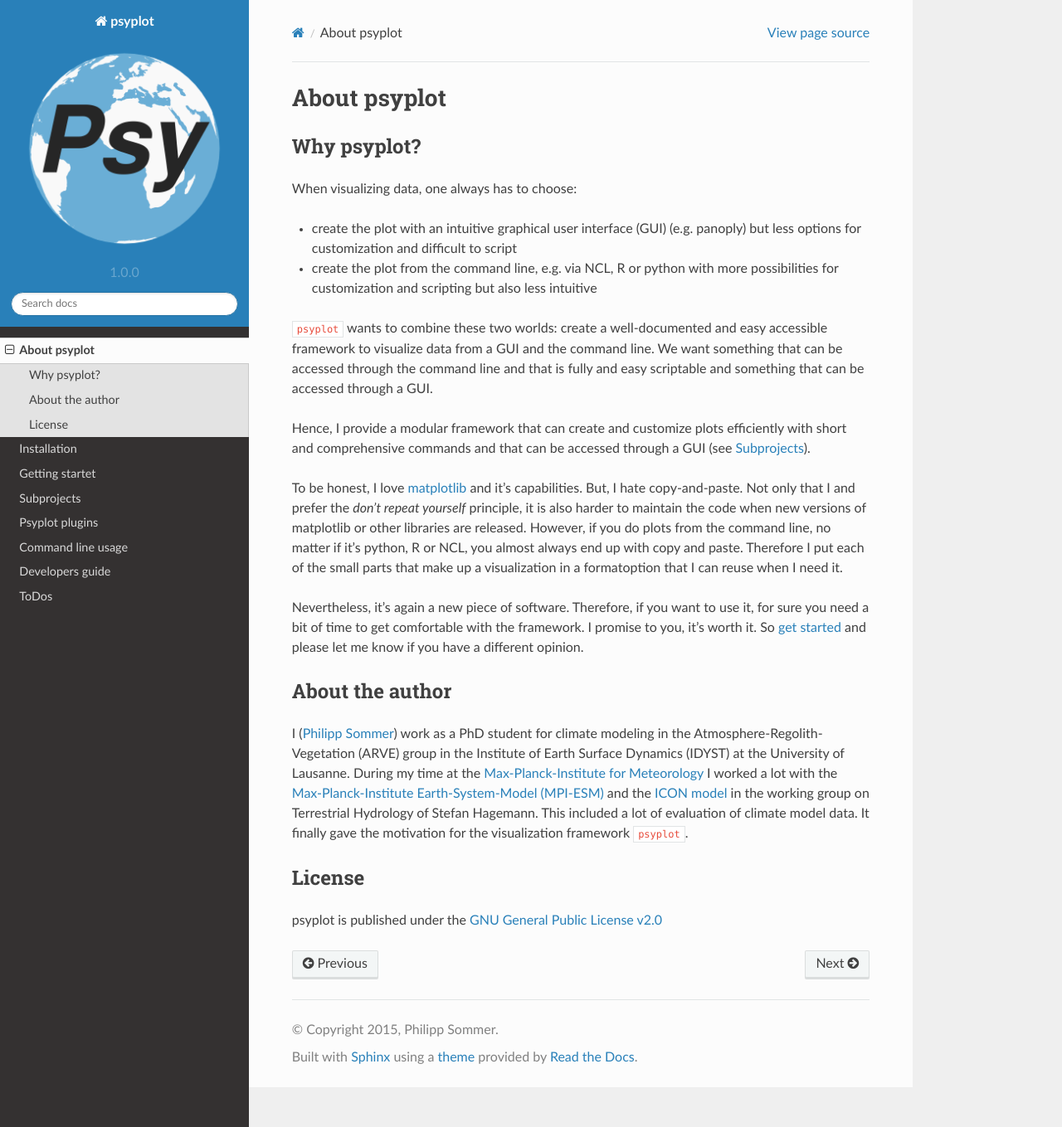
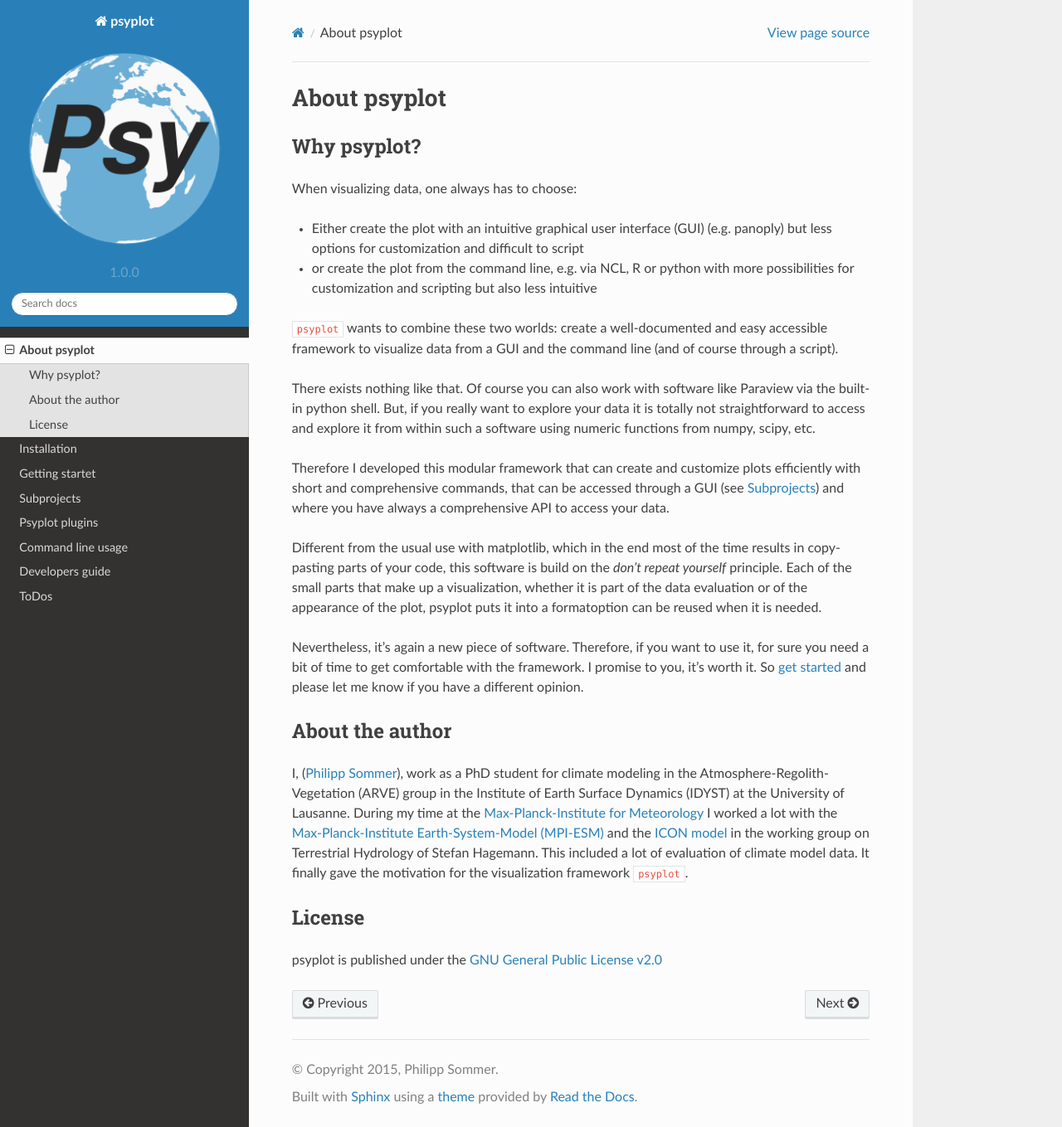
Before and after one commit to psyplot/psyplot, a Sphinx documentation site: the page built from docs/about.rst, in a window 1280 px wide and 1359 px high. Shown: the whole window at 83% size. Built offline with Sphinx 7.4.7 and the Read the Docs theme 2.0.0, drawn with Linux system fonts in a browser that asks for light colours; pages that are not in the unit, such as notebooks, are missing from menus.

Commit message:
Minor changes

```diff
--- a/docs/about.rst
+++ b/docs/about.rst
@@ -7,27 +7,31 @@
 ------------
 When visualizing data, one always has to choose:
 
-- create the plot with an intuitive graphical user interface (GUI)
+- Either create the plot with an intuitive graphical user interface (GUI)
   (e.g. panoply) but less options for customization and difficult to script
-- create the plot from the command line, e.g. via NCL, R or python with more
+- or create the plot from the command line, e.g. via NCL, R or python with more
   possibilities for customization and scripting but also less intuitive
 
 ``psyplot`` wants to combine these two worlds: create a well-documented and
-easy accessible framework to visualize data from a GUI and the command line. We
-want something that can be accessed through the command line and that is fully
-and easy scriptable and something that can be accessed through a GUI.
+easy accessible framework to visualize data from a GUI and the command line
+(and of course through a script).
 
-Hence, I provide a modular framework that can create and customize plots
-efficiently with short and comprehensive commands and that can be accessed
-through a GUI (see :ref:`projects`).
+There exists nothing like that. Of course you can also work with software like
+Paraview via the built-in python shell. But, if you really want to explore your
+data it is totally not straightforward to access and explore it from within
+such a software using numeric functions from numpy, scipy, etc.
 
-To be honest, I love matplotlib_ and it's capabilities. But, I hate
-copy-and-paste. Not only that I and prefer the *don't repeat yourself*
-principle, it is also harder to maintain the code when new versions of
-matplotlib or other libraries are released. However, if you do plots from the
-command line, no matter if it's python, R or NCL, you almost always end up with
-copy and paste. Therefore I put each of the small parts that make up a
-visualization in a formatoption that I can reuse when I need it.
+Therefore I developed this modular framework that can create and customize plots
+efficiently with short and comprehensive commands, that can be accessed
+through a GUI (see :ref:`projects`) and where you have always a comprehensive
+API to access your data.
+
+Different from the usual use with matplotlib, which in the end most of the time
+results in copy-pasting parts of your code, this software is build on the
+*don't repeat yourself* principle. Each of the small parts that make up a
+visualization, whether it is part of the data evaluation or of the appearance
+of the plot, psyplot puts it into a formatoption can be reused when it is
+needed.
 
 Nevertheless, it's again a new piece of software. Therefore, if you want to use
 it, for sure you need a bit of time to get comfortable with the framework. I
@@ -39,7 +43,7 @@
 
 About the author
 ----------------
-I (`Philipp Sommer`_) work as a PhD student for climate modeling in the
+I, (`Philipp Sommer`_), work as a PhD student for climate modeling in the
 Atmosphere-Regolith-Vegetation (ARVE) group in the Institute of Earth Surface
 Dynamics (IDYST) at the University of Lausanne. During my time at the
 `Max-Planck-Institute for Meteorology`_ I worked a lot with the
```
Also changed, not shown: docs/index.rst (+17 -13 lines).
